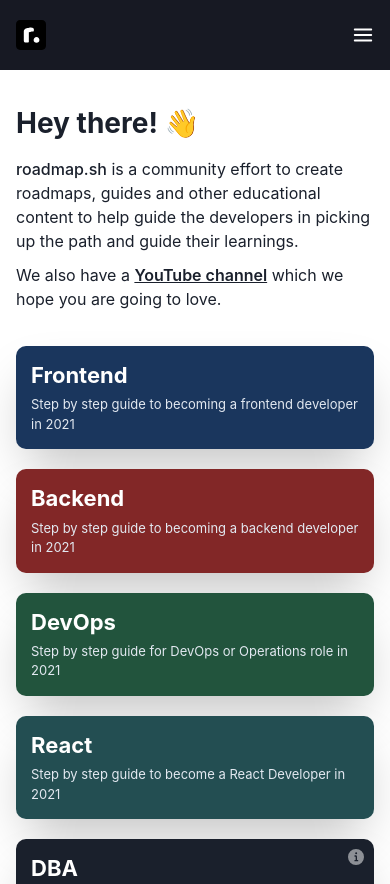
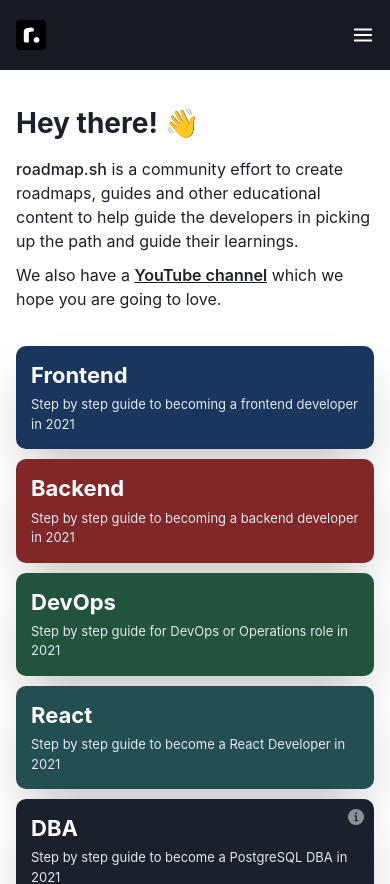
Before and after one commit to jacklee2020716/developer-roadmap, a Next.js app: page / in a window 390 px wide. Shown: the top 884 px of the page. Built offline with nearby package versions, Linux system fonts and the light colour scheme.

Commit message:
Responsive homepage grid

```diff
--- a/pages/index.tsx
+++ b/pages/index.tsx
@@ -26,7 +26,7 @@
             <Text fontSize='16px'>We also have a <Link textDecoration={'underline'} href={'#'} fontWeight={600}>YouTube
               channel</Link> which we hope you are going to love.</Text>
           </Box>
-          <SimpleGrid columns={{ xl: 3, md: 3, sm: 2, base: 1 }} spacing='20px'>
+          <SimpleGrid columns={{ xl: 3, md: 3, sm: 2, base: 1 }} spacing={['10px', '10px', '15px']}>
             <HomeRoadmapItem colorIndex={0} title={'Frontend'}
                              subtitle={'Step by step guide to becoming a frontend developer in 2021'} />
             <HomeRoadmapItem colorIndex={1} title={'Backend'}
```
